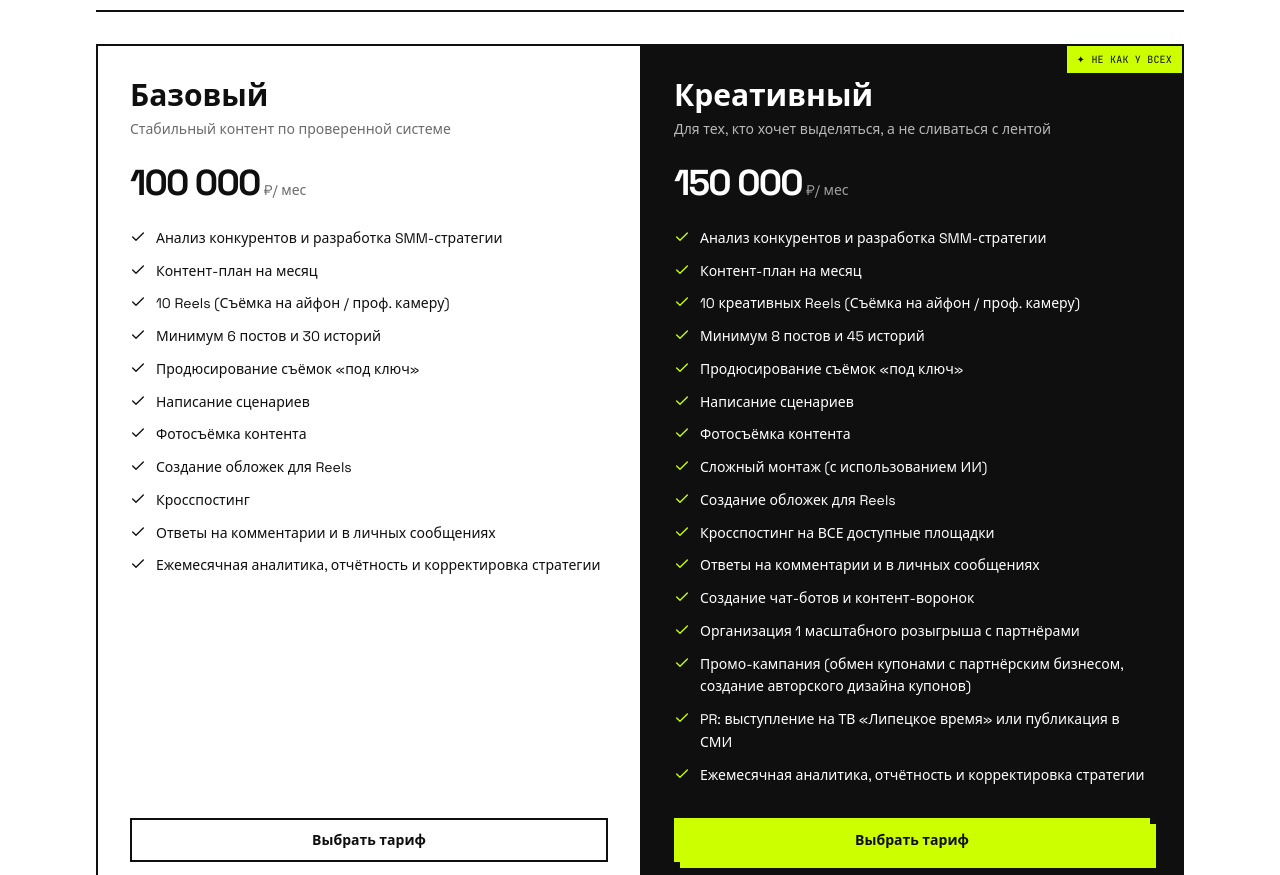
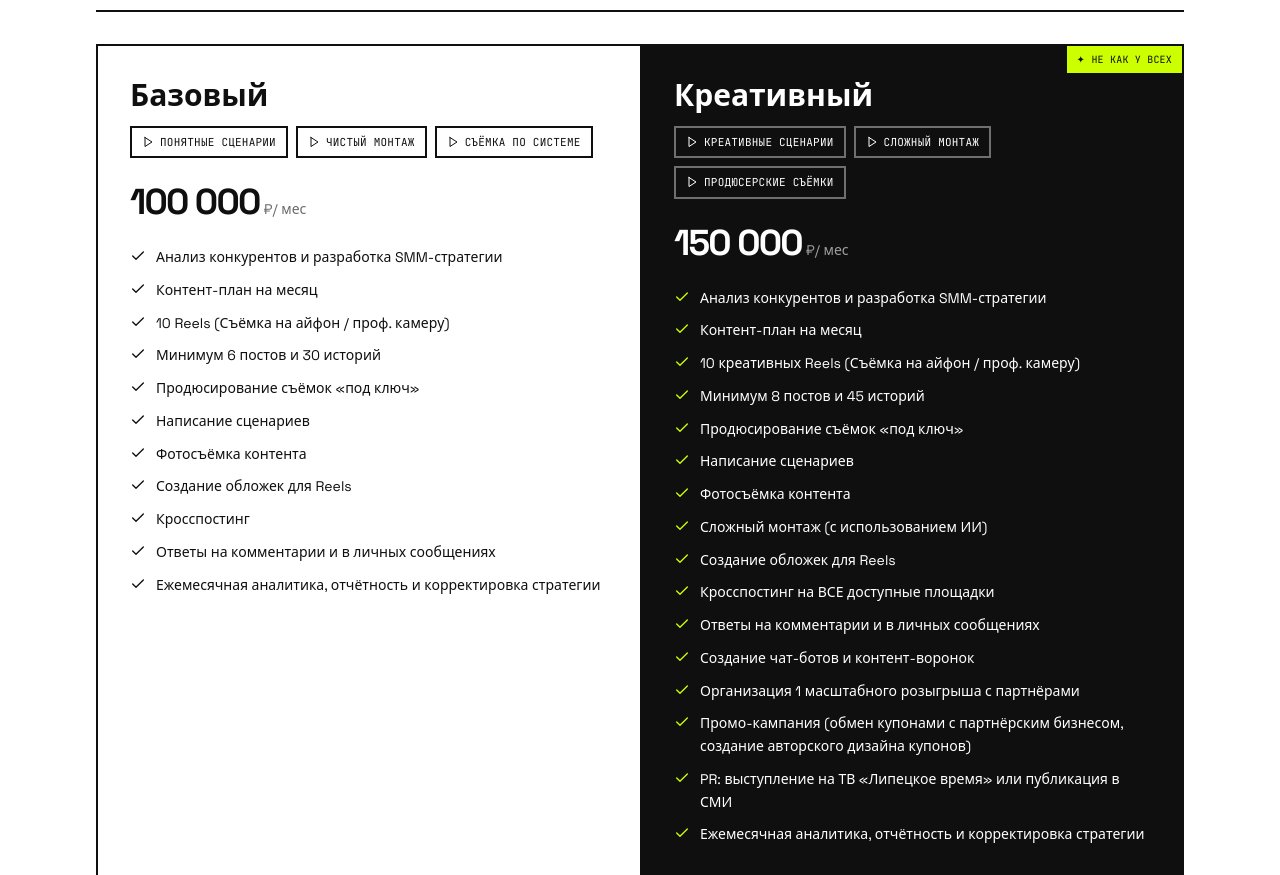
Before and after one commit to pr-poehali-dev/project-blueprints-2024, a React (Vite) app: page / in a window 1280 px wide. Shown: the part 2783-3658 px from the top of the page. Built offline with nearby package versions, Linux system fonts and the light colour scheme.

Commit message:
# Commit название:
**Базовый:**
`feat: verified content system`

**Креативный:**
`✨ creative scenarios & montage`

```diff
--- a/src/components/PricingSection.tsx
+++ b/src/components/PricingSection.tsx
@@ -1,10 +1,14 @@
-import { Check } from "lucide-react"
+import { Check, Play } from "lucide-react"
 import { Button } from "@/components/ui/button"
 
 const pricingTiers = [
   {
     name: "Базовый",
-    tagline: "Стабильный контент по проверенной системе",
+    tags: [
+      { label: "Понятные сценарии", example: "https://rutube.ru/shorts/376ee44caea82478be5e7f5fe29fa445/" },
+      { label: "Чистый монтаж", example: "https://rutube.ru/shorts/b0ae9ee6a009582688b497a4f2e0d7d2/" },
+      { label: "Съёмка по системе", example: "https://rutube.ru/shorts/c663b7c5d19c2f9be7b34dfd84b9c303/" },
+    ],
     price: "100 000",
     period: "/ мес",
     badge: null,
@@ -25,7 +29,11 @@ const pricingTiers = [
   },
   {
     name: "Креативный",
-    tagline: "Для тех, кто хочет выделяться, а не сливаться с лентой",
+    tags: [
+      { label: "Креативные сценарии", example: "https://rutube.ru/shorts/fd0edd196b670e7ae99c033aa265b894/" },
+      { label: "Сложный монтаж", example: "https://rutube.ru/shorts/617a3f081e6abe3bc7e19bfb9440ad93/" },
+      { label: "Продюсерские съёмки", example: "https://rutube.ru/shorts/33a1c2f9542daa338093cc3889ac5f5f/" },
+    ],
     price: "150 000",
     period: "/ мес",
     badge: "Не как у всех",
@@ -78,10 +86,26 @@ export function PricingSection() {
                 </span>
               )}
 
-              <h3 className="text-2xl sm:text-3xl font-bold mb-1.5">{tier.name}</h3>
-              <p className={`text-sm mb-6 leading-snug ${tier.highlighted ? "text-background/70" : "text-muted-foreground"}`}>
-                {tier.tagline}
-              </p>
+              <h3 className="text-2xl sm:text-3xl font-bold mb-3">{tier.name}</h3>
+
+              <div className="flex flex-wrap gap-2 mb-6">
+                {tier.tags.map((tag, i) => (
+                  <a
+                    key={i}
+                    href={tag.example}
+                    target="_blank"
+                    rel="noopener noreferrer"
+                    className={`group inline-flex items-center gap-1.5 px-2.5 py-1.5 border-2 font-mono-tag text-[11px] uppercase tracking-wide transition-colors ${
+                      tier.highlighted
+                        ? "border-background/40 hover:bg-accent hover:text-accent-foreground hover:border-accent"
+                        : "border-foreground hover:bg-foreground hover:text-background"
+                    }`}
+                  >
+                    <Play className="h-3 w-3 flex-shrink-0" />
+                    {tag.label}
+                  </a>
+                ))}
+              </div>
 
               <div className="mb-6">
                 <span className="text-4xl font-bold tracking-tighter">{tier.price}</span>
```
